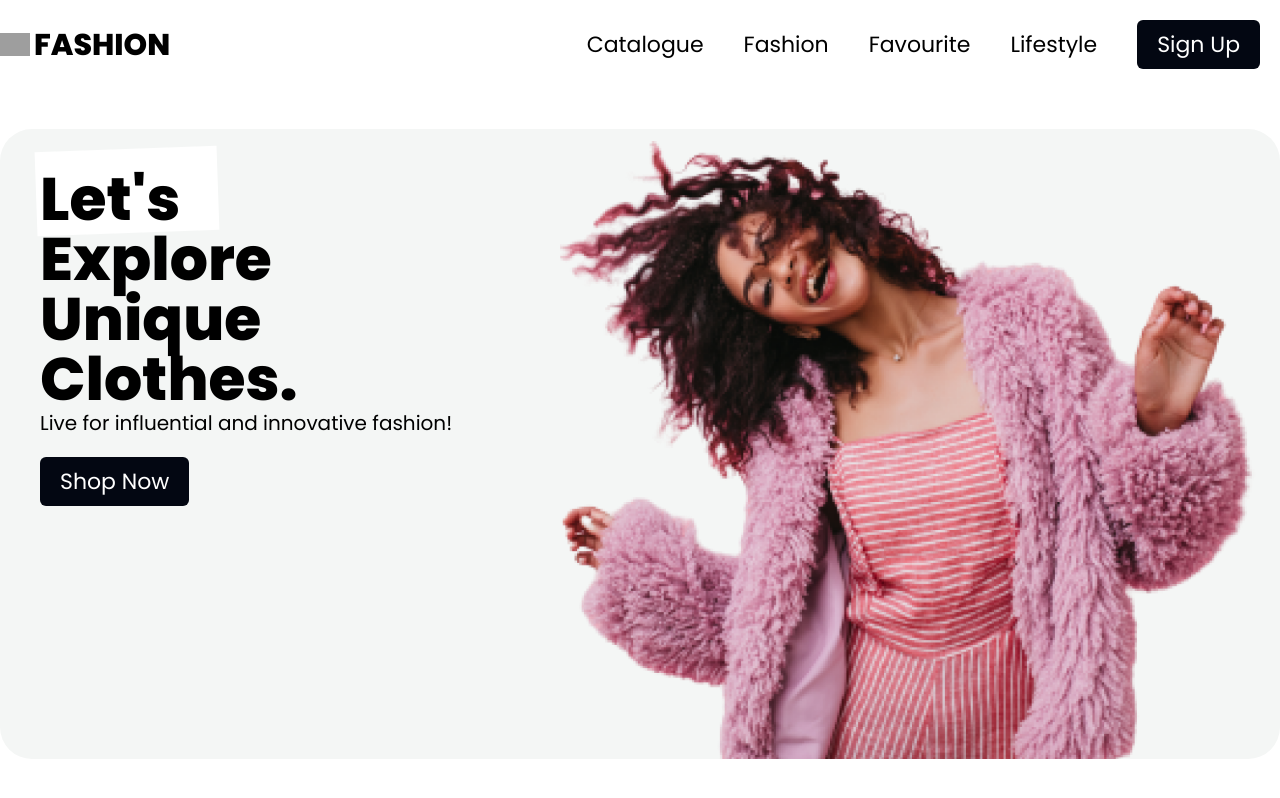
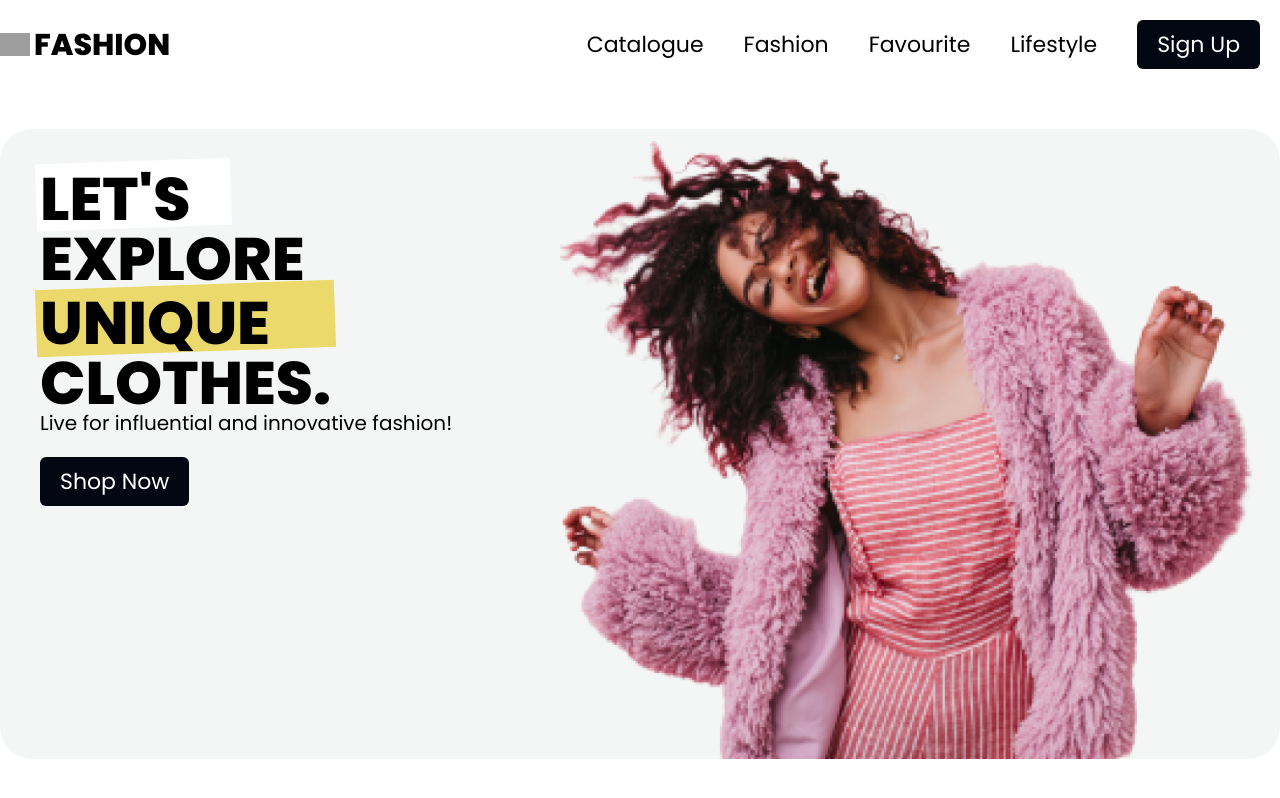
Before and after one commit to iamsabbirsobhani/fashion, a Next.js app: page / in a window 1280 px wide. Built offline with nearby package versions, Linux system fonts and the light colour scheme; grey boxes are pictures that could not be loaded.

Commit message:
modify section one

```diff
--- a/components/section-one/index.tsx
+++ b/components/section-one/index.tsx
@@ -5,13 +5,17 @@ export default function SectionOne() {
     <section className=" section-one mt-10">
       <div className=" max-w-7xl bg-[#F4F6F5] relative rounded-[2rem] flex justify-between z-20">
         <div className=" p-10">
-          <h1 className=" font-extrabold text-6xl">
-            <span className=" relative before:absolute before:w-[130%] before:-z-10 before:h-full before:bg-white before:-rotate-2 before:-top-2 before:-left-1">
+          <div className=" relative font-extrabold text-6xl uppercase">
+            <span className="relative before:absolute before:w-[130%] before:-z-10 before:h-[80%] before:bg-white before:-rotate-2 before:top-1 before:-left-1">
               Let&apos;s
             </span>
-            <br /> <span> Explore </span> <br /> <span>Unique</span> <br />{' '}
-            Clothes.
-          </h1>
+            <br /> <span className=""> Explore </span> <br />
+            <span className="relative top-1 mt-3 before:absolute before:w-[130%] before:-z-10 before:h-[80%] before:bg-[#EBD96B] before:-rotate-2 before:top-1 before:-left-1">
+              Unique
+            </span>
+            <br />
+            <span className=" relative top-1">Clothes.</span>
+          </div>
           <p className=" text-xl">
             Live for influential and innovative fashion!
           </p>
```
